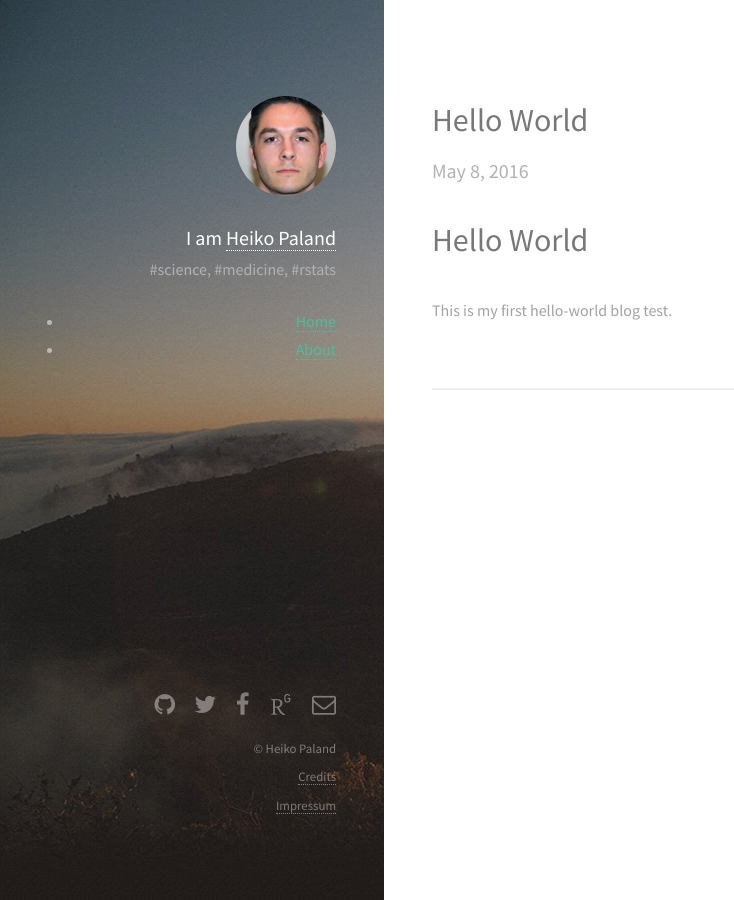
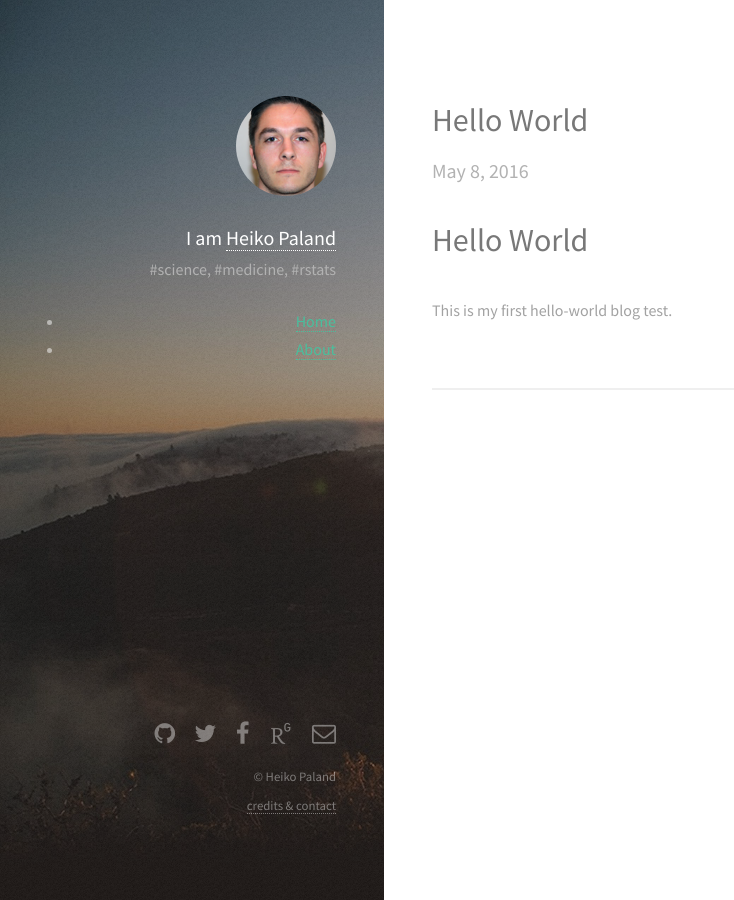
Before and after one commit to old-jekyll-templates/Strata-Jekyll-Theme, a Jekyll site: the page built from index.html, in a window 1280 px wide. Shown: the whole page, without its empty margins (0-734 px from the left). Built offline with Jekyll 4.4.1, drawn with Linux system fonts in a browser that asks for light colours; some web fonts are replaced.

Commit message:
Update default.html

```diff
--- a/_layouts/default.html
+++ b/_layouts/default.html
@@ -138,8 +138,7 @@
             </ul>
             <ul class="copyright">
                 <li>&copy; Heiko Paland</li>
-                <li><a href="/credits.html">Credits</a></li>
-                <li><a href="/impressum.html">Impressum</a></li>
+                <li><a href="/credits.html">credits & contact</a></li>
             </ul>
         </footer>
 
```
